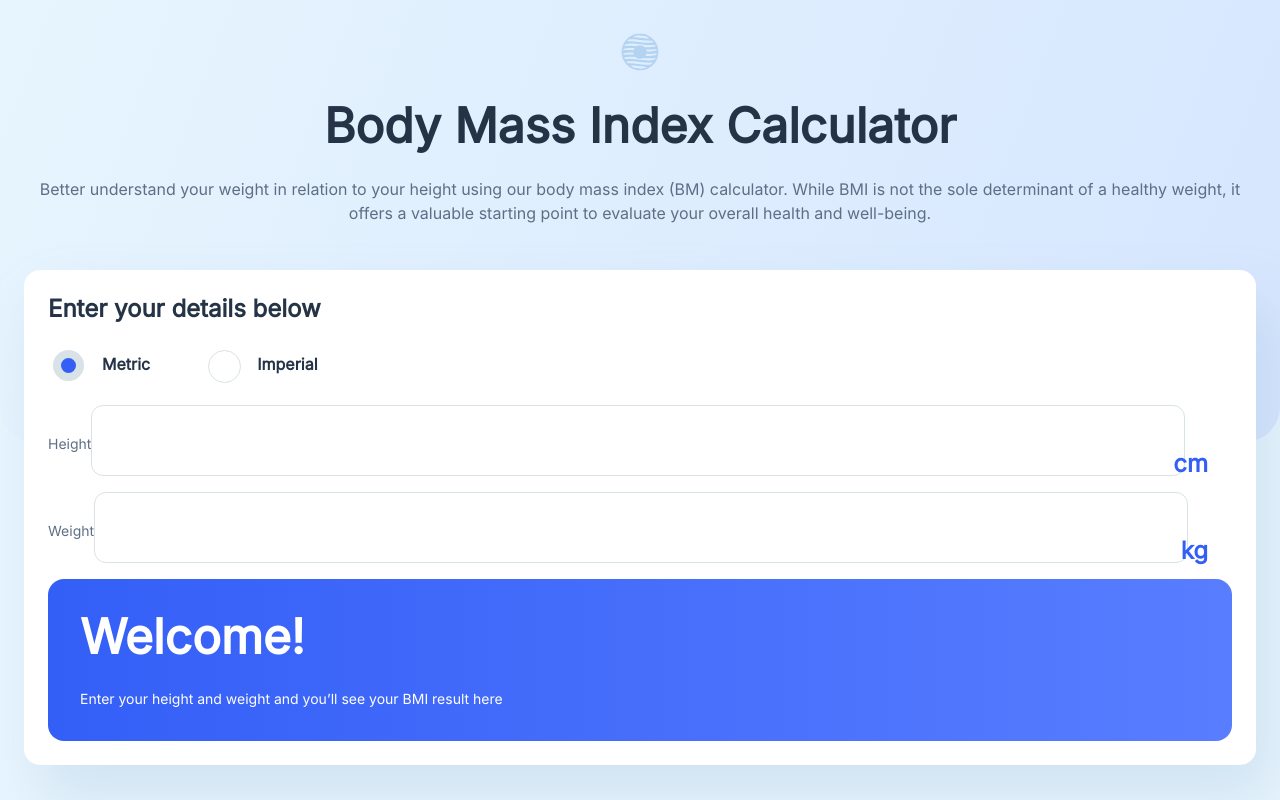
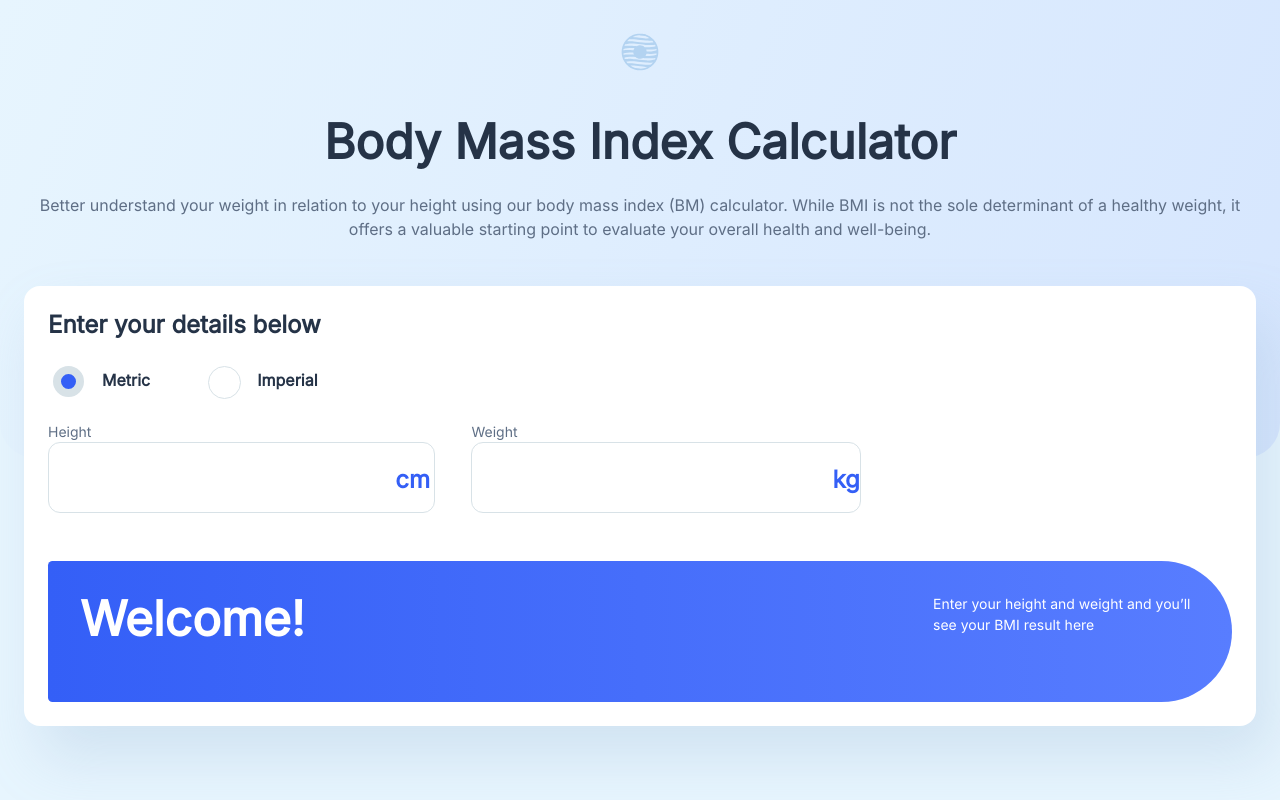
Before and after one commit to Oleksandr-Berd/bodymass-calcualtor, a React (Create React App) app: page / in a window 1280 px wide. Shown: the top 800 px of the page. Built offline with nearby package versions, Linux system fonts and the light colour scheme.

Commit message:
made header and form on the tablet

```diff
--- a/src/Components/Calculator/Calculator.tsx
+++ b/src/Components/Calculator/Calculator.tsx
@@ -48,7 +48,7 @@ const Calculator: React.FC<IProps> = ({ calculateBMI, bmi, idealWeightRange, imp
             heightFeet: 0,
             heightInches: 0,
         },
-        validationSchema:InputDataSchema,
+        validationSchema: InputDataSchema,
         onSubmit: (values) => {
             console.log(values);
         }
@@ -132,13 +132,13 @@ const Calculator: React.FC<IProps> = ({ calculateBMI, bmi, idealWeightRange, imp
                 </SC.RadioLabel>
             </SC.RadioContainer>
             {formik.values.system === "metric" ?
-                <>
+                <SC.FlexDataContainer>
                     <SC.DataContainer>
                         <SC.DataLabel htmlFor="height">Height</SC.DataLabel>
                         <SC.DataInput type="number" name="height" onChange={handleValuesChange} />
                         {formik.errors.height && formik.values.height !== 0 ? toast.error(formik.errors.height, {
                             position: toast.POSITION.TOP_LEFT, toastId: customId
-                        }): null}
+                        }) : null}
                         <SC.DataText>cm</SC.DataText>
                     </SC.DataContainer>
                     <SC.DataContainer>
@@ -149,7 +149,7 @@ const Calculator: React.FC<IProps> = ({ calculateBMI, bmi, idealWeightRange, imp
                         }) : null}
                         <SC.DataText>kg</SC.DataText>
                     </SC.DataContainer>
-                </>
+                </SC.FlexDataContainer>
                 : <SC.ImperialDataContainer>
                     <SC.DataLabel htmlFor="height">Height</SC.DataLabel>
                     <SC.InputContainer>
@@ -185,16 +185,20 @@ const Calculator: React.FC<IProps> = ({ calculateBMI, bmi, idealWeightRange, imp
                             {formik.errors.weightPounds && formik.values.weightPounds !== 0 ? toast.error(formik.errors.weightPounds, {
                                 position: toast.POSITION.TOP_LEFT, toastId: customId
                             }) : null}
-                            <SC.ImperialDataText>lbs</SC.ImperialDataText>
+                            <SC.ImperialDataText>lb</SC.ImperialDataText>
                         </SC.FlexElement>
                     </SC.InputContainer>
                 </SC.ImperialDataContainer>}
             {bmi > 0 && imperialBmi === 0 ? <SC.ResultContainer>
-                <p style={{ fontWeight: "600", marginBottom: "8px" }}>Your BMI is...</p>
-                <SC.ResultTitle>{bmi}</SC.ResultTitle>
+                <div>
+                <p style={{ fontWeight: "600", marginBottom: "8px", fontSize: "16px" }}>Your BMI is...</p>
+                    <SC.ResultTitle>{bmi}</SC.ResultTitle>
+                </div>
+                <div>
                 <SC.ResultText>Your BMI suggests you’re a healthy weight. Your ideal weight is between{" "}
                     <span style={{ fontWeight: "700" }}>{idealWeightRange}{" "}</span>
-                    kgs.</SC.ResultText></SC.ResultContainer> : imperialBmi === 0 ? <SC.ResultContainer>
+                        kgs.</SC.ResultText></div></SC.ResultContainer>
+                : imperialBmi === 0 ? <SC.ResultContainer>
                         <SC.ResultTitle>Welcome!</SC.ResultTitle>
                         <SC.ResultText>Enter your height and weight and you’ll see your BMI result here</SC.ResultText></SC.ResultContainer> : null}
 
--- a/src/Components/Calculator/CalculatorStyled.ts
+++ b/src/Components/Calculator/CalculatorStyled.ts
@@ -96,10 +96,23 @@ export const CustomRadio = styled.div<IProps>`
   border-radius: ${(props) => props.theme.radius[5]};
 `;
 
+export const FlexDataContainer = styled.div`
+@media (min-width: 768px){
+    display: flex;
+    flex-direction: row;
+}
+`
+
 export const DataContainer = styled.div`
   position: relative;
 
   margin-bottom: ${(props) => props.theme.space[4]};
+
+  @media (min-width: 768px) {
+    &:not(:last-child){
+        margin-right: ${props => props.theme.space[6]};
+    }
+  }
 `;
 
 export const DataLabel = styled.label`
@@ -135,7 +148,7 @@ export const DataText = styled.span`
   top: 0;
   right: 0;
 
-  transform: translateX(-24px) translateY(150%);
+  transform: translateX(-50%) translateY(150%);
 
   font-size: ${(props) => props.theme.size.M};
   font-weight: ${(props) => props.theme.weight.bold};
@@ -155,6 +168,21 @@ export const ResultContainer = styled.div`
   color: ${(props) => props.theme.color.white};
 
   border-radius: ${(props) => props.theme.radius[3]};
+
+  @media (min-width: 768px) {
+    display: flex;
+    flex-direction: row;
+    justify-content: space-between;
+
+    margin-top: ${props => props.theme.space[8]};
+
+    border-top-left-radius: 64px;
+    border-top-right-radius: 999px;
+    border-bottom-right-radius: 999px;
+    border-bottom-left-radius: 64px;
+  }
+
+
 `;
 
 export const ResultTitle = styled.h2`
@@ -169,6 +197,10 @@ export const ResultText = styled.p`
   font-size: ${(props) => props.theme.size.XS};
   line-height: 1.5;
   font-weight: 400;
+
+  @media (min-width: 768px) {
+   width: 267px;
+  }
 `;
 
 export const DataInputContainer = styled.div`
@@ -191,28 +223,20 @@ export const InputContainer = styled.div`
   display: flex;
   flex-direction: row;
   align-items: center;
-  justify-content: center;
+  justify-content: space-between;
 
   &:not(:last-child) {
     margin-bottom: ${(props) => props.theme.space[4]};
+
   }
 `;
 
 export const FlexElement = styled.div`
-position: relative;
+  position: relative;
 
-  margin-right: ${(props) => props.theme.space[4]};
-
-  & > p {
-    position: absolute;
-    top: 0;
-    right: 0;
-    z-index: 15;
-    transform: translateY(55px) translateX(40px);
-
-    /* width: ${(props) => props.theme.percentage[9]}; */
+  &:not(:nth-child(n + 2)) {
+    margin-right: ${(props) => props.theme.space[4]};
   }
-
 `;
 
 export const ImperialInput = styled.input`
@@ -239,16 +263,24 @@ export const ImperialDataText = styled.span<IProps>`
   position: absolute;
   top: 0;
   right: 0;
-  left: ${(props) => props.text === "main" && 0};
+z-index: 115;
+
   transform: ${(props) =>
     props.text === "main"
-      ? "translateX(100px) translateY(80%)"
-      : "translateX(-24px) translateY(80%)"};
+      ? "translateX(-70%) translateY(80%)"
+      : "translateX(-50%) translateY(80%)"};
 
   font-size: ${(props) => props.theme.size.M};
   font-weight: ${(props) => props.theme.weight.bold};
   color: ${(props) => props.theme.color.blue};
   line-height: 1.21;
+
+  @media (min-width: 768px) {
+    transform: ${(props) =>
+      props.text === "main"
+        ? "translateX(-300%) translateY(80%)"
+        : "translateX(-240%) translateY(80%)"};
+  }
 `;
 
 
--- a/src/Components/Header/HeaderStyled.ts
+++ b/src/Components/Header/HeaderStyled.ts
@@ -28,6 +28,14 @@ export const Title = styled.h1`
   font-size: ${(props) => props.theme.size.XXM};
   font-weight: ${(props) => props.theme.weight.bold};
   line-height: 1.1;
+
+  @media (min-width: 768px) {
+    width: ${(props) => props.theme.percentage[7]};
+
+    margin-right: auto;
+    margin-left: auto;
+    margin-top: ${(props) => props.theme.space[19]};
+  }
 `;
 
 export const Text = styled.p`
```
